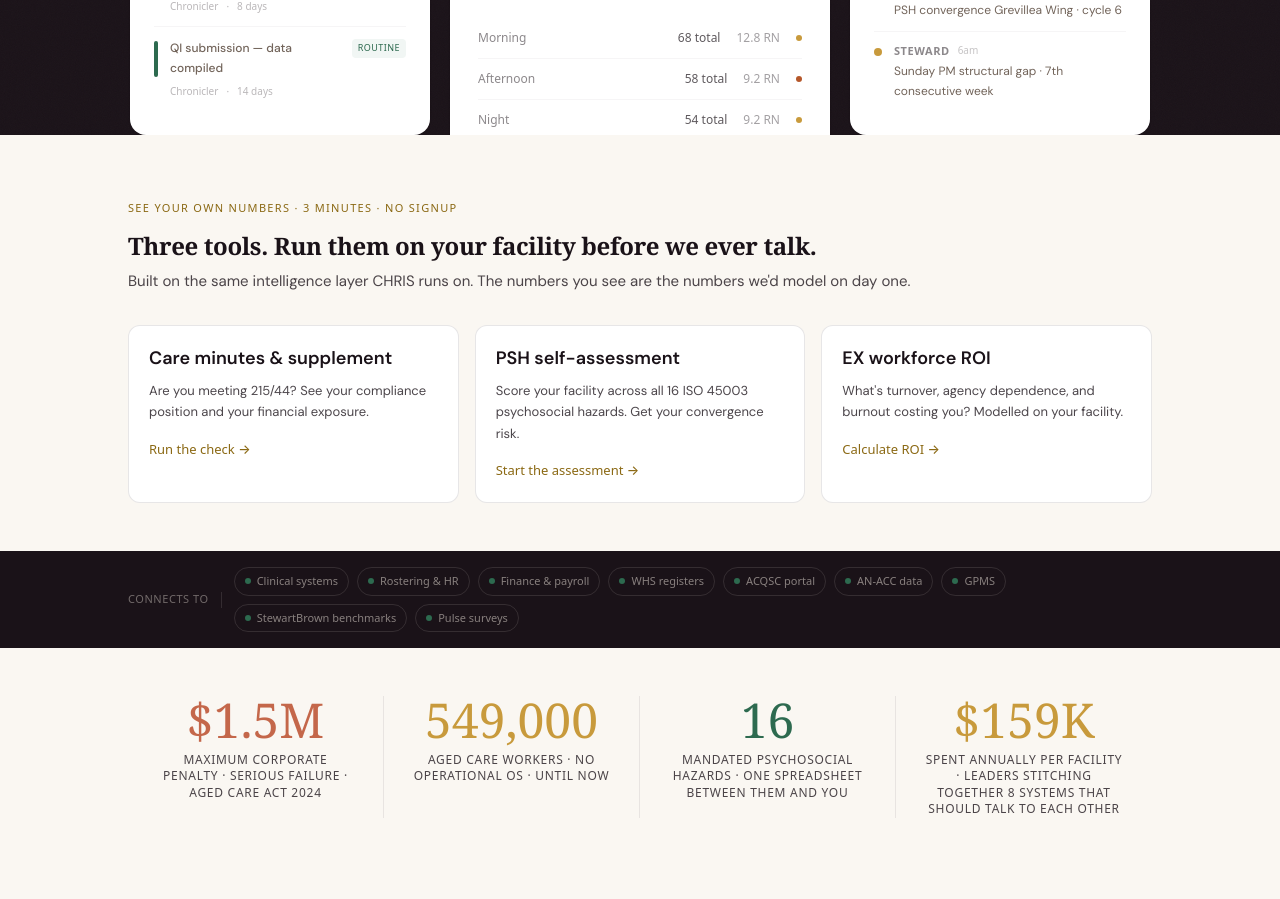
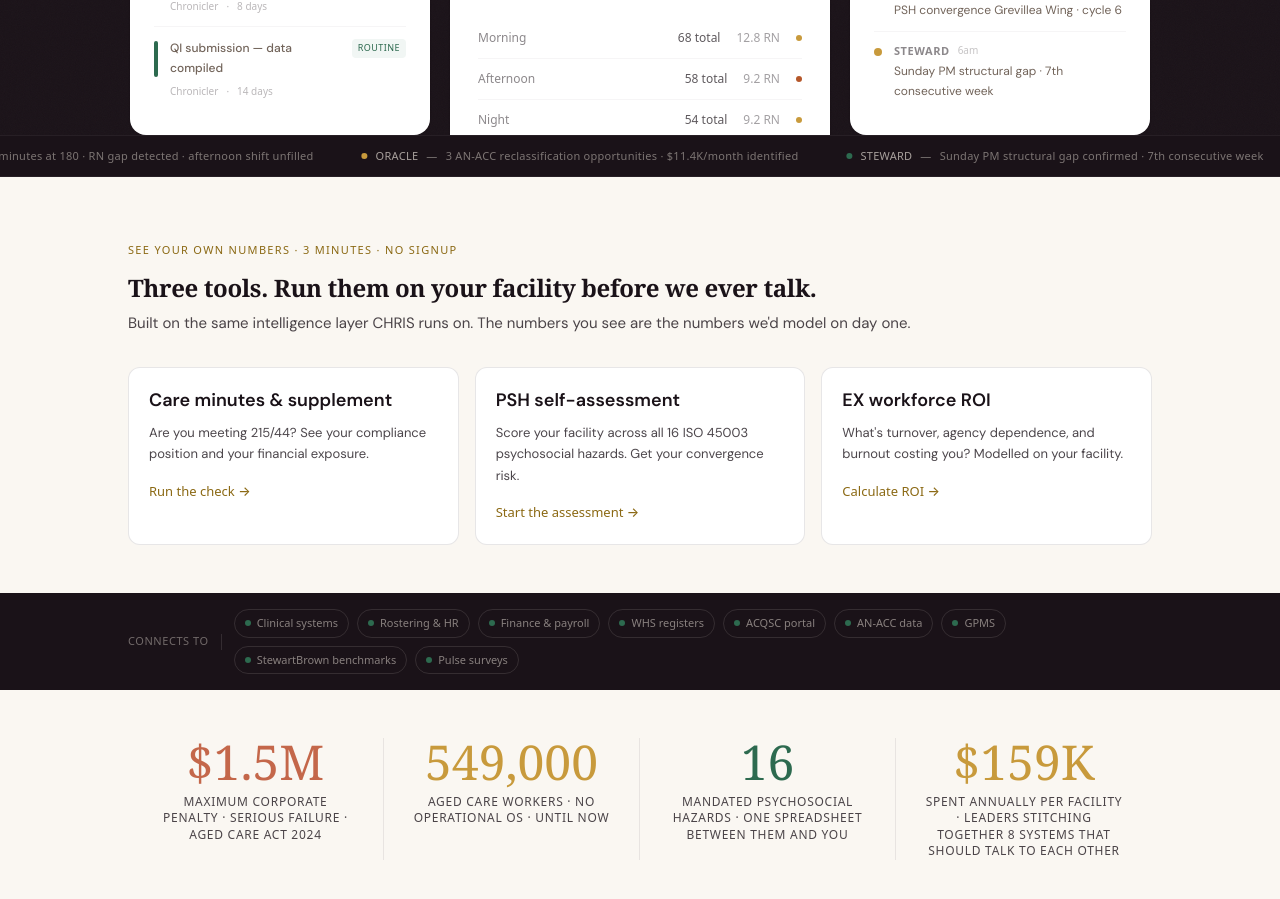
Before and after one commit to campbell-mc/website, a Next.js app in the folder apps/web/: page /v2 in a window 1280 px wide. Shown: the part 1095-1994 px from the top of the page. Built offline with nearby package versions, Linux system fonts and the light colour scheme.

Commit message:
V2: Add animated agent ribbon between hero cards and tools strip

```diff
--- a/apps/web/app/v2/page.tsx
+++ b/apps/web/app/v2/page.tsx
@@ -152,6 +152,34 @@ function Hero() {
         </div>
       </div>
     </section>
+  );
+}
+
+function AgentRibbon() {
+  const items = [
+    { agent: "SENTINEL", color: "#2d6a4f", text: "Care minutes at 180 · RN gap detected · afternoon shift unfilled" },
+    { agent: "ORACLE", color: "#c89a3c", text: "3 AN-ACC reclassification opportunities · $11.4K/month identified" },
+    { agent: "STEWARD", color: "#2d6a4f", text: "Sunday PM structural gap confirmed · 7th consecutive week" },
+    { agent: "CHRONICLER", color: "#c4674a", text: "SIRS Priority 1 draft ready · awaiting DON review" },
+    { agent: "KEEPER", color: "#c4674a", text: "Turnover precursor detected · Grevillea Wing · PSH_13 declining" },
+    { agent: "TOWN CRIER", color: "#2d6a4f", text: "Oracle + Steward merged · 1 coordinated recommendation delivered" },
+    { agent: "CURATOR", color: "#8aa888", text: "ACQSC compliance decision published · 2 new regulatory updates" },
+  ];
+  const doubled = [...items, ...items];
+
+  return (
+    <div className="overflow-hidden" style={{ backgroundColor: C.dark, borderTop: "1px solid rgba(245,237,227,0.06)", borderBottom: "1px solid rgba(245,237,227,0.06)" }}>
+      <div className="flex items-center h-10 animate-ticker whitespace-nowrap">
+        {doubled.map((item, i) => (
+          <span key={i} className="inline-flex items-center gap-2 text-[11px] tracking-wide mx-6 shrink-0" style={{ color: "rgba(245,237,227,0.45)" }}>
+            <span className="w-1.5 h-1.5 rounded-full shrink-0" style={{ backgroundColor: item.color }} />
+            <span className="font-medium" style={{ color: "rgba(245,237,227,0.65)" }}>{item.agent}</span>
+            <span>—</span>
+            <span>{item.text}</span>
+          </span>
+        ))}
+      </div>
+    </div>
   );
 }
 
@@ -509,6 +537,7 @@ export default function V2Page() {
     <div style={{ fontFamily: "system-ui, -apple-system, sans-serif" }}>
       <Nav />
       <Hero />
+      <AgentRibbon />
       <ToolsStrip />
       <TrustStrip />
       <StatRow />
```
